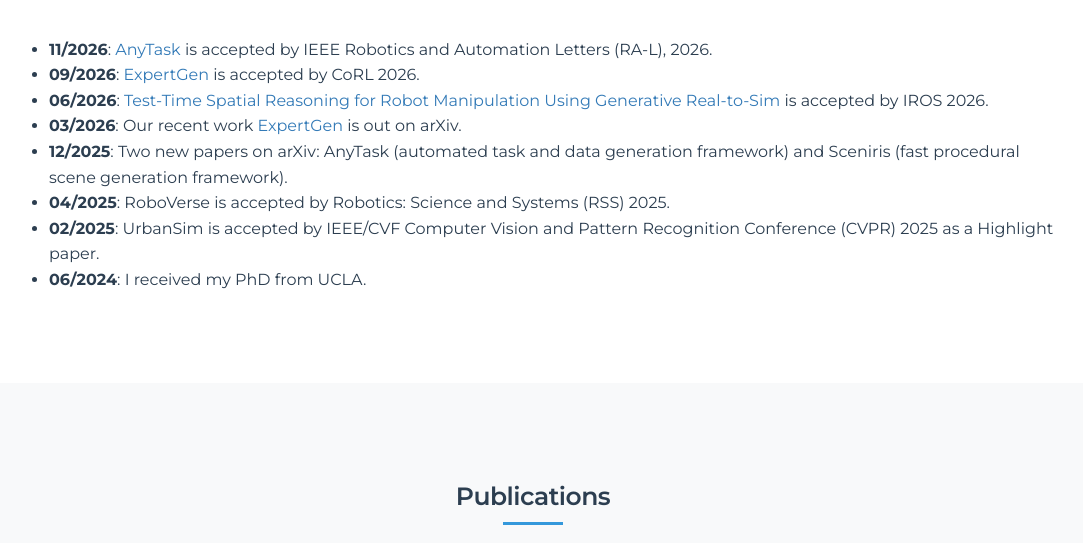
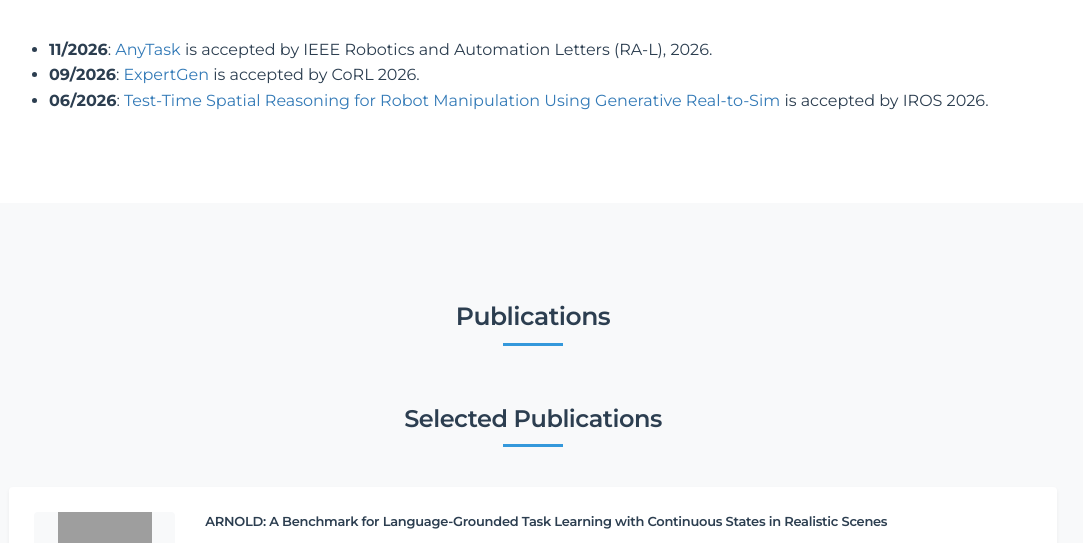
Before and after one commit to nikepupu/nikepupu.github.io, a plain HTML site: page index.html in a window 1280 px wide. Shown: the part 1924-2467 px from the top of the page, without its empty margins (107-1190 px from the left). Drawn offline with Linux system fonts and the light colour scheme; grey boxes are pictures that could not be loaded.

Commit message:
Remove outdated and duplicate news announcements

```diff
--- a/index.html
+++ b/index.html
@@ -158,15 +158,6 @@
                             is accepted by CoRL 2026.</li>
                         <li><strong>06/2026</strong>: <a href="https://arxiv.org/abs/2609.33982">Test-Time Spatial
                             Reasoning for Robot Manipulation Using Generative Real-to-Sim</a> is accepted by IROS 2026.</li>
-                        <li><strong>03/2026</strong>: Our recent work <a
-                                href="https://bdaiinstitute.github.io/expertgen/">ExpertGen</a> is out on arXiv.</li>
-                        <li><strong>12/2025</strong>: Two new papers on arXiv: AnyTask (automated task and data
-                            generation framework) and Sceniris (fast procedural scene generation framework).</li>
-                        <li><strong>04/2025</strong>: RoboVerse is accepted by Robotics: Science and Systems (RSS) 2025.
-                        </li>
-                        <li><strong>02/2025</strong>: UrbanSim is accepted by IEEE/CVF Computer Vision and Pattern
-                            Recognition Conference (CVPR) 2025 as a Highlight paper.</li>
-                        <li><strong>06/2024</strong>: I received my PhD from UCLA.</li>
                     </ul>
                 </div>
             </div>
```
